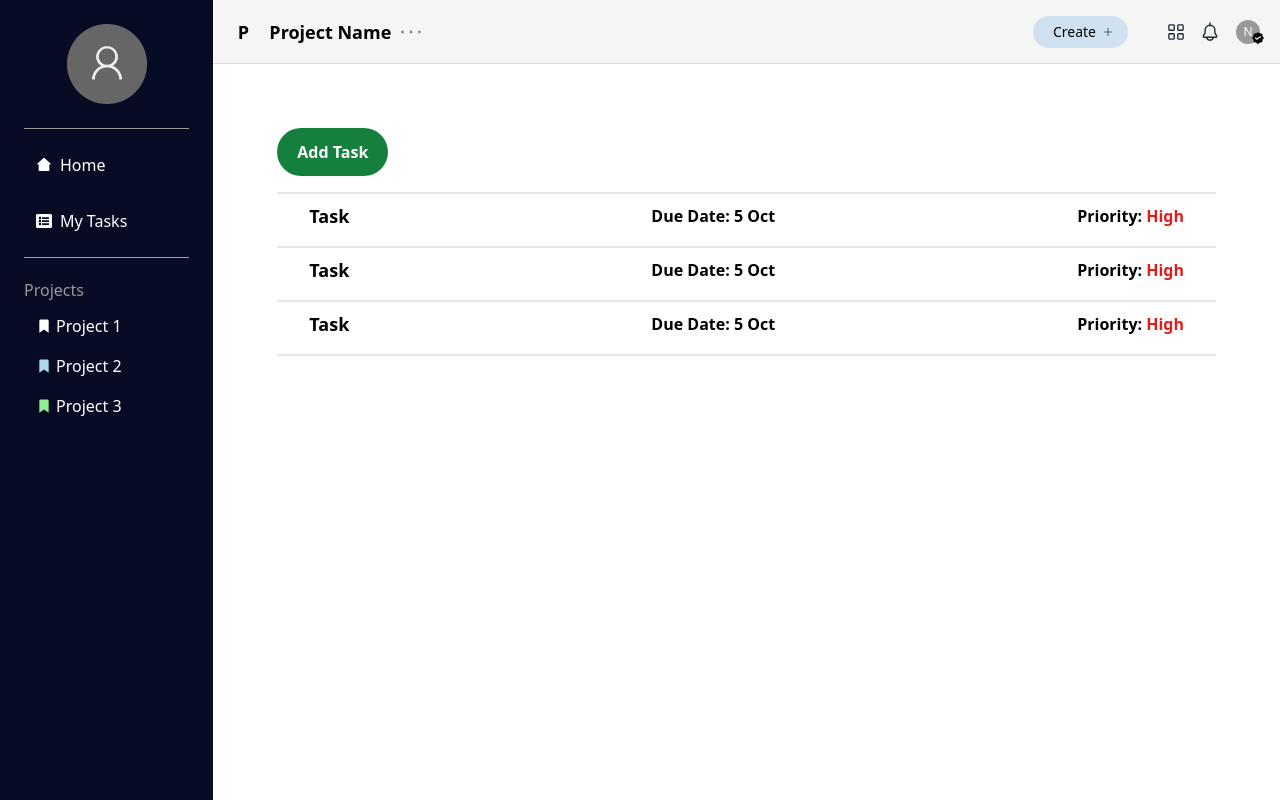
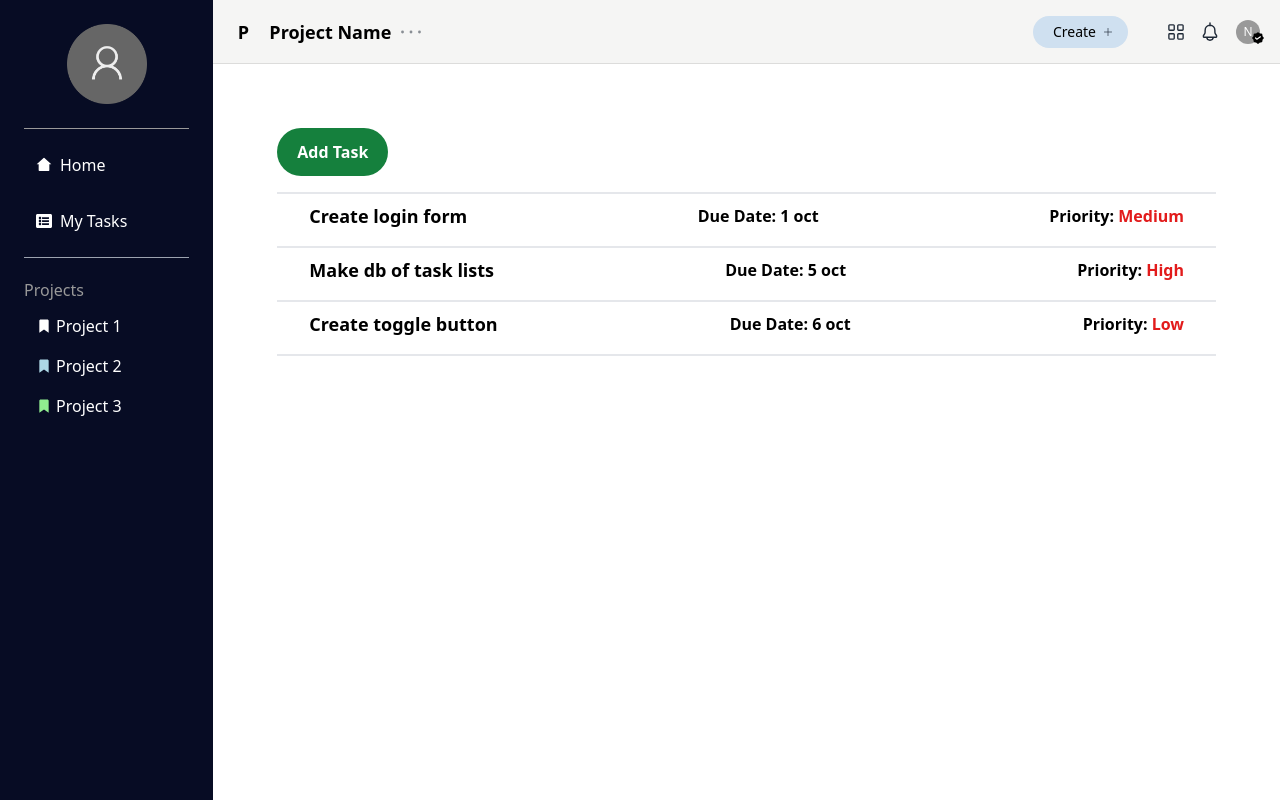
Before and after one commit to alexandruharuta/-project_management_orange, a React (Vite) app: page /project in a window 1280 px wide. Built offline with nearby package versions, Linux system fonts and the light colour scheme.

Commit message:
UI list of objects

```diff
--- a/src/Components/TasksComps/AddTask.tsx
+++ b/src/Components/TasksComps/AddTask.tsx
@@ -11,7 +11,7 @@ const AddTask = () => {
     }
 
     return (
-      <form onSubmit={handleSubmit} className='border px-12 py-6 bg-gray-100 rounded-2xl overflow-hidden'>
+      <form onSubmit={handleSubmit} className='border px-12 py-6 bg-gray-100 rounded-2xl overflow-hidden ease-in-out duration-500'>
         <div className="mb-4">
           <label className="block text-gray-700 text-sm font-bold mb-2" htmlFor="name">
             Name
@@ -59,7 +59,7 @@ const AddTask = () => {
 
         <div className="flex items-center justify-between">
           <button
-            className="bg-blue-500 hover:bg-blue-700 text-dark font-bold py-2 px-4 rounded focus:outline-none focus:shadow-outline"
+            className="bg-blue-500 hover:bg-blue-700 text-dark font-bold py-2 px-4 rounded focus:outline-none focus:shadow-outline ease-in-out duration-500"
             type="submit"
           >
             Add Task
--- a/src/Components/TasksComps/Task.tsx
+++ b/src/Components/TasksComps/Task.tsx
@@ -1,9 +1,22 @@
-const Task = () => {
+import React from "react";
+
+interface ITask {
+  id: number;
+  taskName: string;
+  dueDate: string;
+  priority: string;
+}
+
+interface Task {
+  task: ITask;
+}
+
+const Task: React.FC<Task> = ({task}) => {
   return (
     <div className="flex justify-between items-center border-t-2 border-gray py-2 px-8 my-2">
-      <h3 className="text-lg font-bold"><button>Task</button></h3>
-      <h3 className="text-base text-gray font-semibold">Due Date: <span className="text-dark">5 Oct</span></h3>
-      <h3 className="text-base font-semibold">Priority: <span className="text-base text-red0">High</span></h3>
+      <h3 className="text-lg font-bold"><button>{task.taskName}</button></h3>
+      <h3 className="text-base text-gray font-semibold">Due Date: <span className="text-dark">{task.dueDate}</span></h3>
+      <h3 className="text-base font-semibold">Priority: <span className="text-base text-red0">{task.priority}</span></h3>
     </div>
   );
 };
--- a/src/Components/TasksComps/Tasks.tsx
+++ b/src/Components/TasksComps/Tasks.tsx
@@ -1,11 +1,23 @@
 import Task from "./Task"
 
-const Tasks = () => {
+interface ITask {
+  id: number;
+  taskName: string;
+  dueDate: string;
+  priority: string;
+}
+
+interface ITaskList {
+  tasks: ITask[];
+}
+
+const Tasks: React.FC<ITaskList> = ({tasks}) => {
   return (
     <div className="border-b-2 border-gray">
-      <Task/>
-      <Task/>
-      <Task/>
+      {tasks.map((task)=>(
+        <Task key={task.id} task={task}/>
+      ))}
+
     </div>
   )
 }
--- a/src/Pages/Project.tsx
+++ b/src/Pages/Project.tsx
@@ -2,14 +2,41 @@ import Tasks from "../Components/TasksComps/Tasks"
 import { useState } from 'react';
 import AddTask from "../Components/TasksComps/AddTask";
 
+interface ITask {
+  id: number;
+  taskName: string;
+  dueDate: string;
+  priority: string;
+}
+
 const Project = () => {
-  const [tasks, setTasks] = useState([])
+  const [tasks, setTasks] = useState([
+    {
+      id: 1,
+      taskName: "Create login form",
+      dueDate: "1 oct",
+      priority: "Medium",
+    },
+    {
+      id: 2,
+      taskName: "Make db of task lists",
+      dueDate: "5 oct",
+      priority: "High",
+    },
+    {
+      id: 3,
+      taskName: "Create toggle button",
+      dueDate: "6 oct",
+      priority: "Low",
+    },
+  ])
+
   const [showForm, setShowForm] = useState(false)
   return (
     <div className="px-16 py-16 overflow-hidden">
-      <button className={`rounded-full outline-none ${showForm ? 'bg-red-700' : 'bg-green-700'} px-5 py-3 mb-2 text-white font-semibold box-border`} onClick={() => setShowForm(!showForm)}>{!showForm ? 'Add Task':'Close'}</button>
-      {showForm && <AddTask/>}
-      <Tasks/>
+      <button className={`rounded-full outline-none ${showForm ? 'bg-red-700 hover:bg-red-800' : 'bg-green-700 hover:bg-green-800'} px-5 py-3 mb-2 text-white font-semibold box-border ease-in-out duration-500`} onClick={() => setShowForm(!showForm)}>{!showForm ? 'Add Task':'Close'}</button>
+      {showForm && <AddTask />}
+      <Tasks tasks={tasks} />
     </div>
   )
 }
```
